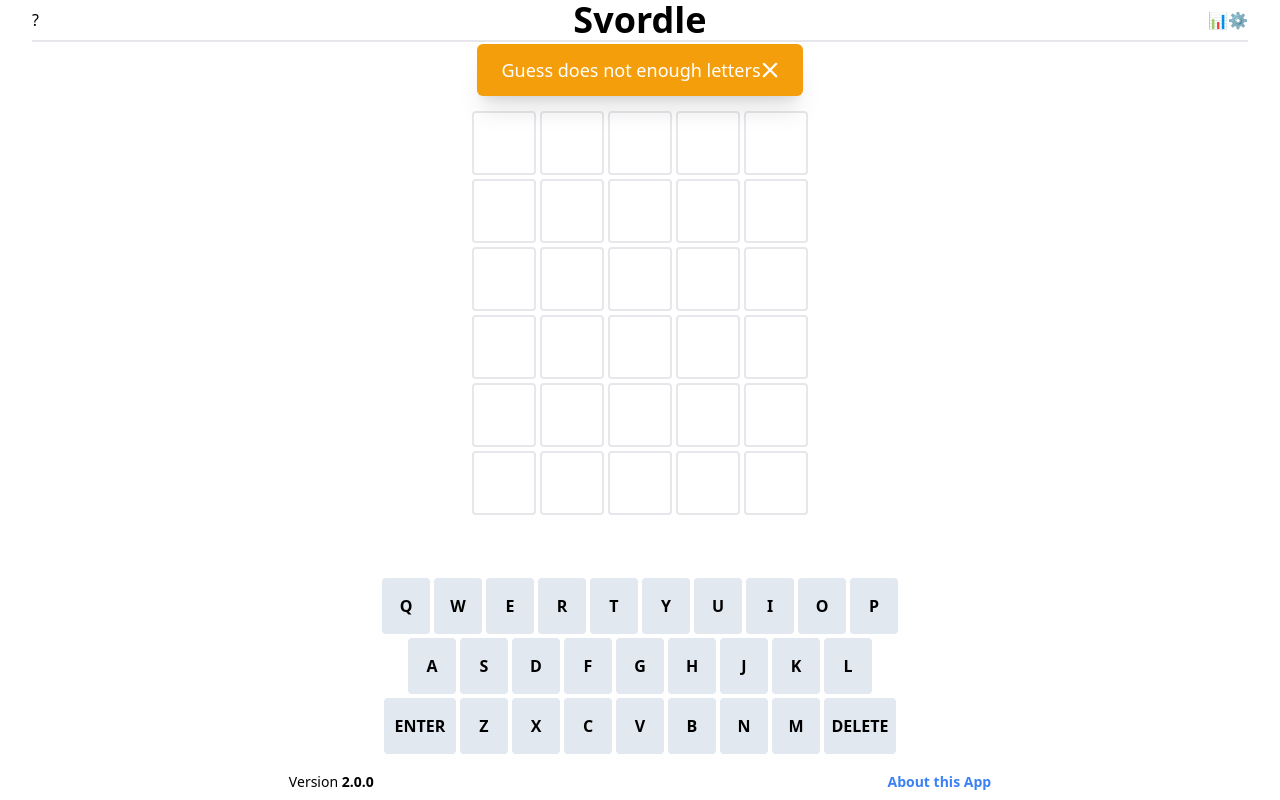
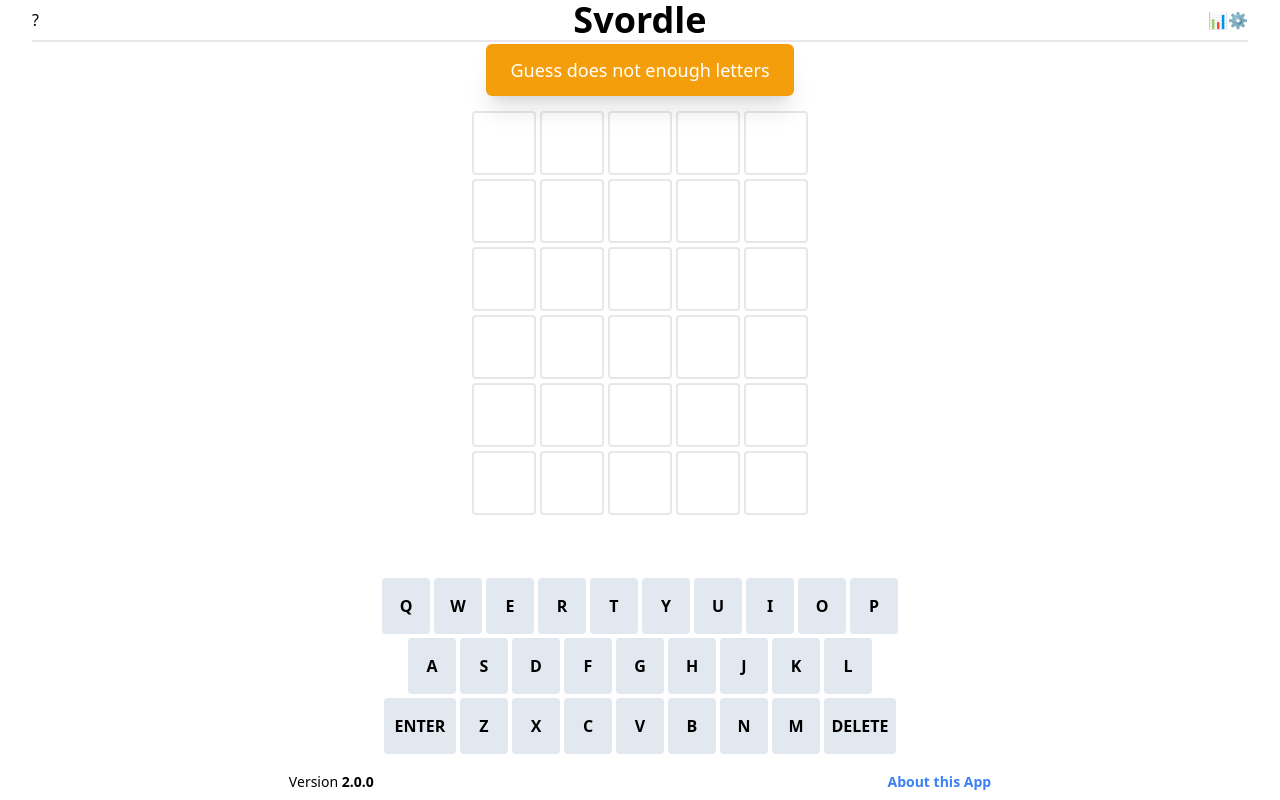
Before and after one commit to SamuelQuinones/svelte-wordle, a SvelteKit app: page / in a window 1280 px wide. Both pictures are taken after a click on the button "ENTER". Built offline with nearby package versions, Linux system fonts and the light colour scheme.

Commit message:
fixed dismiss styles

```diff
--- a/src/components/Toast/Toast.svelte
+++ b/src/components/Toast/Toast.svelte
@@ -18,6 +18,7 @@
 	transition:fly|global={{ x: -100, duration: 300 }}
 >
 	<div class:mr-4={dismissible} class:grow={dismissible}><slot /></div>
+	{#if dismissible}
 		<button
 			class="font-bold"
 			on:click={() => dispatch('dismiss')}
@@ -47,6 +48,7 @@
 				/>
 			</svg>
 		</button>
+	{/if}
 </div>
 
 <style lang="postcss">
```
Lines whose indentation alone changed are shown as unchanged.
